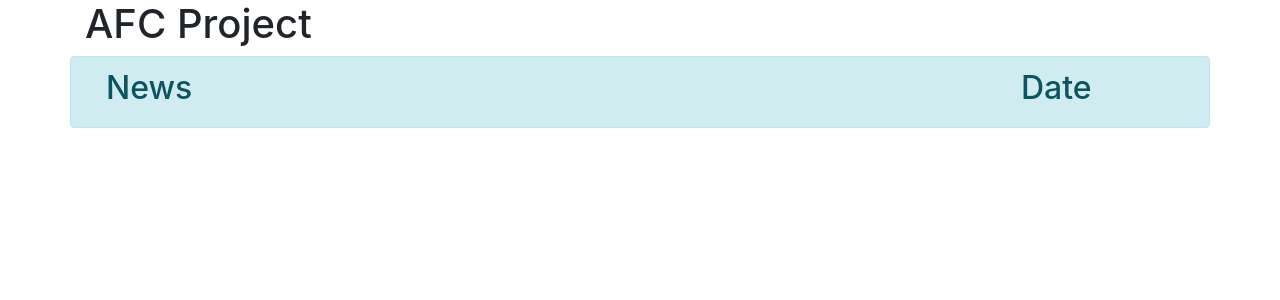
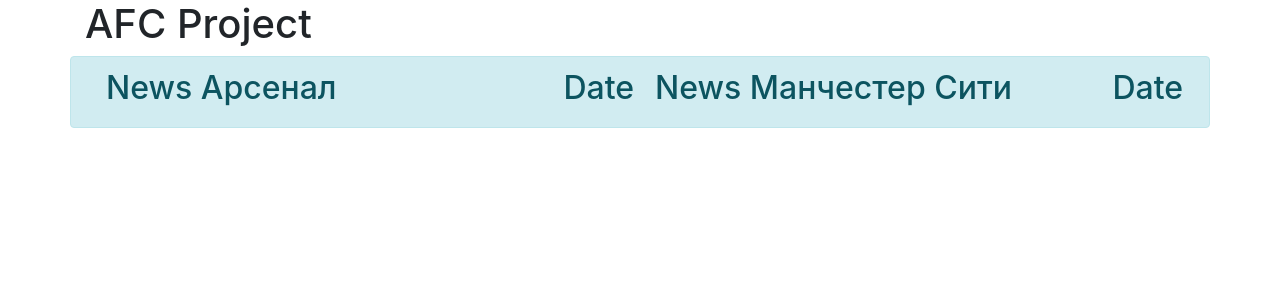
Before and after one commit to leeroymk/afc_project, a Django app: page / in a window 1280 px wide. Shown: the top 300 px of the page. Run offline with Django 4.2, Linux system fonts and the light colour scheme; data that the repository does not hold is empty.

Commit message:
updated  view:  two teams

```diff
--- a/news/templates/news/index.html
+++ b/news/templates/news/index.html
@@ -17,14 +17,22 @@
   <div class="container">
     <h1>AFC Project</h1>
     <div class="row align-items-end alert alert-info">
-      <div class="col-10">
-        <h2>News</h2>
+      <div class="col-5">
+        <h2>News {{ team_1 }}</h2>
       </div>
-      <div class="col-2">
+      <div class="col-1">
+        <h2>Date</h2>
+      </div>
+      <div class="col-5">
+        <h2>News {{ team_2 }}</h2>
+      </div>
+      <div class="col-1">
         <h2>Date</h2>
       </div>
     </div>
-    {% for item in news %}
+    <div class="row">
+      <div class="col-6">
+        {% for item in news_1 %}
         <div class="row alert alert-secondary">
           <div class="col-10">
             <p><a href={{ item.source }}>{{ item.title }}</a></p>
@@ -34,6 +42,20 @@
           </div>
         </div>
         {% endfor %}
+      </div>
+      <div class="col-6">
+        {% for item in news_2 %}
+        <div class="row alert alert-secondary">
+          <div class="col-10">
+            <p><a href={{ item.source }}>{{ item.title }}</a></p>
+          </div>
+          <div class="col-2">
+            <p>{{ item.date|date:"d.m.Y h:i" }}</p>
+          </div>
+        </div>
+        {% endfor %}
+      </div>
+    </div>
    </div>
   <!-- Optional JavaScript -->
   <!-- jQuery first, then Popper.js, then Bootstrap JS -->
--- a/news/views.py
+++ b/news/views.py
@@ -1,9 +1,17 @@
 from django.shortcuts import render
 from .models import News
 
+#  TODO: ограничить длину заголовка 197 символами + '...'. Наполнять проблеами (мб), если длина короче.
+# Создать  промежуточный словарь
+def index(request):
+    team_1 = 'Арсенал'
+    team_2 = 'Манчестер Сити'
+    qty = 5
 
-def index(request):
     context = {
-        'news': News.objects.all()
+        'team_1': team_1,
+        'team_2': team_2,
+        'news_1':  News.objects.filter(team=team_1).order_by('-date')[:qty],
+        'news_2':  News.objects.filter(team=team_2).order_by('-date')[:qty],
     }
     return render(request, 'news/index.html', context)
```
Lines whose indentation alone changed are shown as unchanged.
